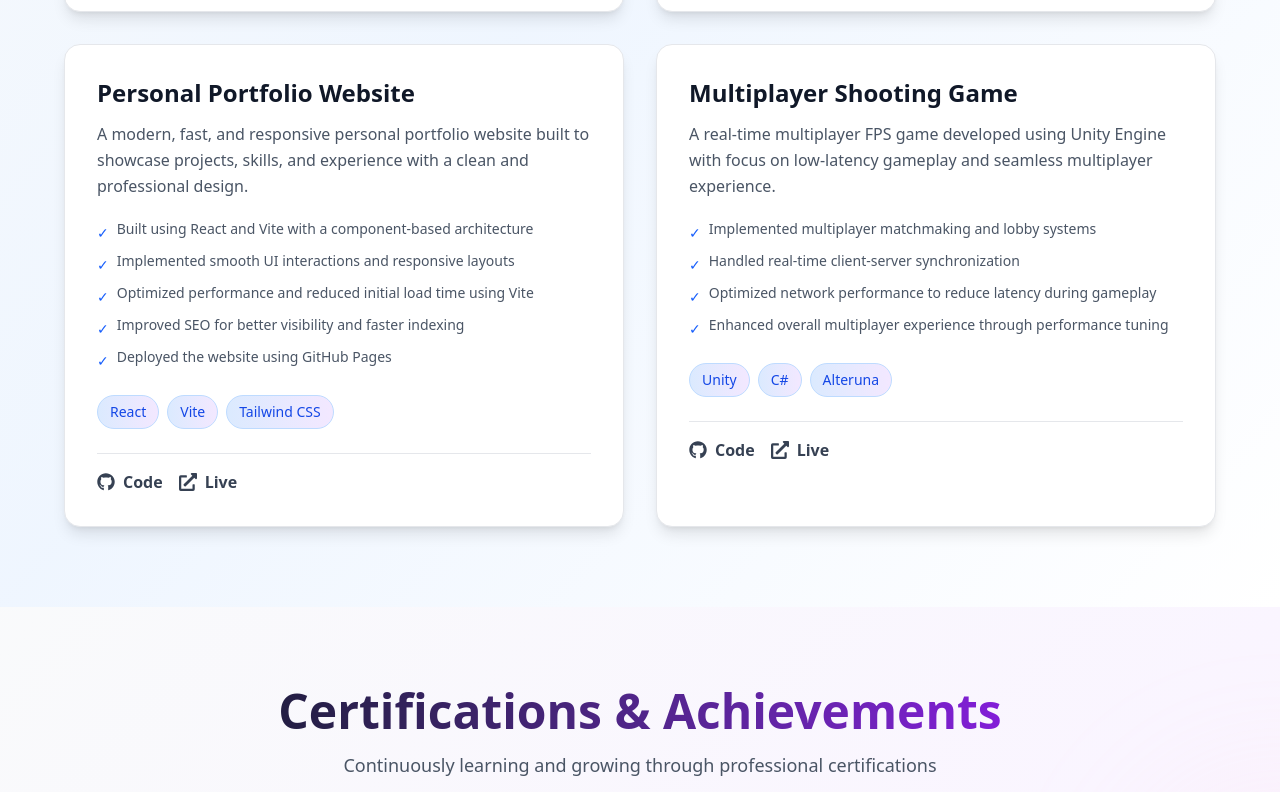
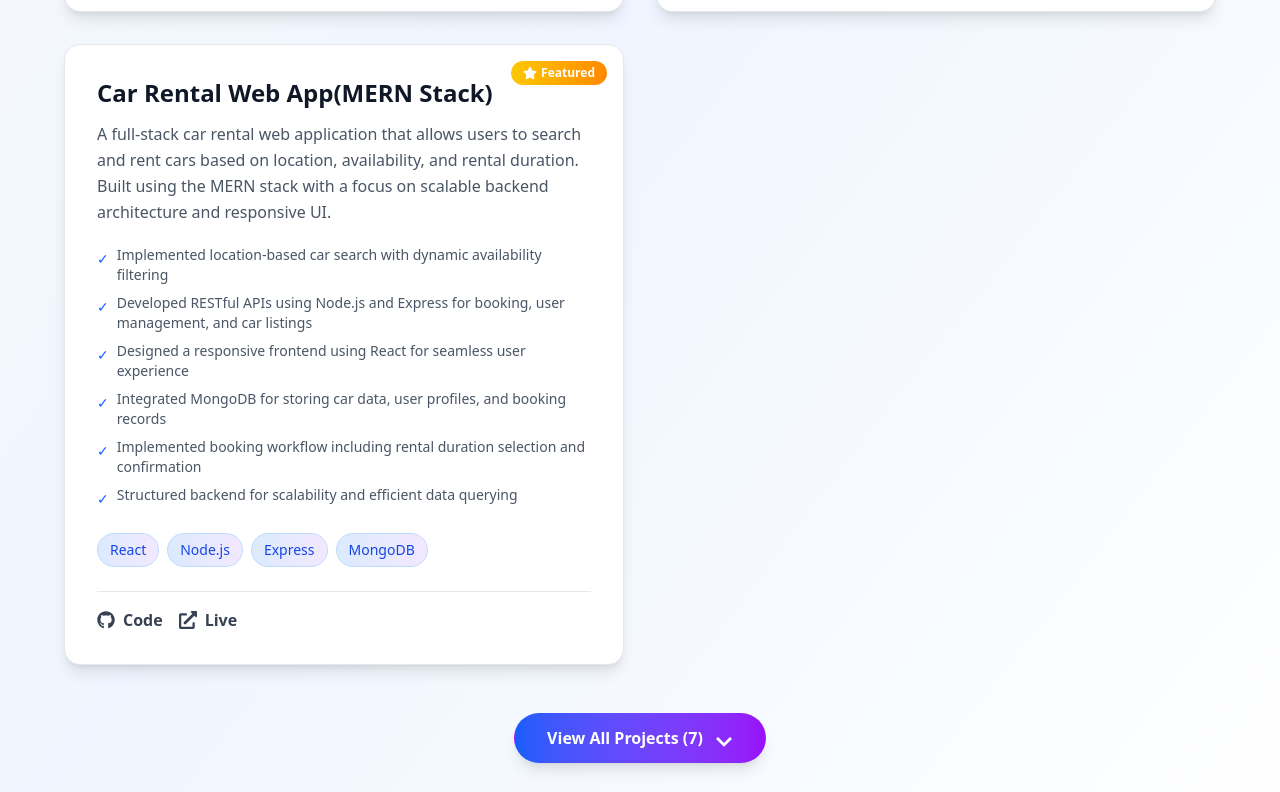
Before and after one commit to gauravvashisht07/GAURAV_PORTFOLIO, a React (Vite) app in the folder portfolio/: page / in a window 1280 px wide. Shown: the part 5268-6060 px from the top of the page. Built offline with nearby package versions, Linux system fonts and the light colour scheme.

Commit message:
Adding More Projects and  Enhance Project Section

```diff
--- a/portfolio/src/components/Projects.jsx
+++ b/portfolio/src/components/Projects.jsx
@@ -1,5 +1,7 @@
 import { motion } from "framer-motion";
-import { FaGithub, FaExternalLinkAlt, FaStar } from "react-icons/fa";
+import { FaGithub, FaExternalLinkAlt, FaStar, FaChevronDown } from "react-icons/fa";
+import { useState } from "react";
+
 const projects = [
   {
     title: "Astrology Website (Freelance)",
@@ -13,8 +15,8 @@ const projects = [
       "Delivered a live website hosted on GitHub Pages",
     ],
     tech: ["HTML", "CSS", "JavaScript"],
-    live: "#",
-    github: "#",
+    live: "https://gauravvashisht07.github.io/ASTROLOGY-WEBSITE/",
+    github: "https://github.com/gauravvashisht07/ASTROLOGY-WEBSITE",
     featured: true,
   },
   {
@@ -30,7 +32,7 @@ const projects = [
     ],
     tech: ["Node.js", "MongoDB", "Tailwind CSS"],
     live: "#",
-    github: "#",
+    github: "https://github.com/gauravvashisht07/LOST-FOUND-PORTAL",
     featured: true,
   },
   {
@@ -45,8 +47,8 @@ const projects = [
       "Deployed the website using GitHub Pages",
     ],
     tech: ["React", "Vite", "Tailwind CSS"],
-    live: "#",
-    github: "#",
+    live: "https://gaurav-portfolio-live.vercel.app/",
+    github: "https://github.com/gauravvashisht07/GAURAV_PORTFOLIO",
     featured: false,
   },
   {
@@ -64,9 +66,62 @@ const projects = [
     github: "#",
     featured: false,
   },
+  {
+  title: "Blinkit Clone (Frontend UI Project)",
+  description:
+    "A responsive frontend clone of the Blinkit website built using pure HTML and CSS, focusing on layout structuring, pixel-perfect design, and responsive user interface implementation.",
+  points: [
+    "Recreated Blinkit's homepage layout including navbar, product sections, banners, and footer",
+    "Implemented responsive design using Flexbox and CSS Grid",
+    "Designed reusable UI components for product cards and category sections",
+    "Ensured mobile responsiveness across different screen sizes",
+    "Improved layout alignment and spacing to closely match the original website design"
+  ],
+  tech: ["HTML", "CSS", "Responsive Design"],
+  live: "https://gauravvashisht07.github.io/BLINKIT-CLONE/",
+  github: "https://github.com/gauravvashisht07/BLINKIT-CLONE",
+  featured: false,
+},
+{
+  title: "Car Rental Web App(MERN Stack)",
+  description:
+    "A full-stack car rental web application that allows users to search and rent cars based on location, availability, and rental duration. Built using the MERN stack with a focus on scalable backend architecture and responsive UI.",
+  points: [
+    "Implemented location-based car search with dynamic availability filtering",
+    "Developed RESTful APIs using Node.js and Express for booking, user management, and car listings",
+    "Designed a responsive frontend using React for seamless user experience",
+    "Integrated MongoDB for storing car data, user profiles, and booking records",
+    "Implemented booking workflow including rental duration selection and confirmation",
+    "Structured backend for scalability and efficient data querying"
+  ],
+  tech: ["React", "Node.js", "Express", "MongoDB"],
+  live: "#",
+  github: "https://github.com/gauravvashisht07/CAR_RENTAL_WEBSITE",
+  featured: true,
+},
+{
+  title: "Calculator Web Application",
+  description:
+    "A responsive calculator web application built using HTML, CSS, and JavaScript to perform basic arithmetic operations with a clean and user-friendly interface.",
+  points: [
+    "Implemented core arithmetic operations including addition, subtraction, multiplication, and division",
+    "Designed a structured button layout with intuitive user interaction",
+    "Handled input validation and calculation logic using JavaScript",
+    "Built a responsive UI with modern styling and hover effects",
+    "Optimized layout for both desktop and mobile screen sizes"
+  ],
+  tech: ["HTML", "CSS", "JavaScript"],
+  live: "https://gauravvashisht07.github.io/CALCULATOR/",
+  github: "https://github.com/gauravvashisht07/CALCULATOR",
+  featured: false,
+},
+
+
 ];
 
 const Projects = () => {
+  const [showAll, setShowAll] = useState(false);
+
   const container = {
     hidden: { opacity: 0 },
     show: {
@@ -76,6 +131,9 @@ const Projects = () => {
       },
     },
   };
+
+  // Filter projects: show featured first, then all if expanded
+  const displayedProjects = showAll ? projects : projects.filter(p => p.featured);
 
   return (
     <section
@@ -109,7 +167,7 @@ const Projects = () => {
           viewport={{ once: true }}
           className="grid gap-8 md:grid-cols-2"
         >
-          {projects.map((project, index) => (
+          {displayedProjects.map((project, index) => (
             <motion.div
               key={index}
               initial={{ opacity: 0, y: 20 }}
@@ -197,6 +255,58 @@ const Projects = () => {
             </motion.div>
           ))}
         </motion.div>
+
+        {/* Show All/Hide Button */}
+        {!showAll && (
+          <motion.div
+            initial={{ opacity: 0, y: 20 }}
+            whileInView={{ opacity: 1, y: 0 }}
+            transition={{ duration: 0.5 }}
+            viewport={{ once: true }}
+            className="flex justify-center mt-12"
+          >
+            <motion.button
+              onClick={() => setShowAll(true)}
+              whileHover={{ scale: 1.05 }}
+              whileTap={{ scale: 0.95 }}
+              className="flex items-center gap-3 px-8 py-3 rounded-full font-bold text-white bg-gradient-to-r from-blue-600 to-purple-600 hover:from-blue-700 hover:to-purple-700 shadow-lg hover:shadow-xl transition-all cursor-pointer border border-transparent hover:border-blue-400"
+            >
+              View All Projects ({projects.length})
+              <motion.div
+                animate={{ y: [0, 6, 0] }}
+                transition={{ duration: 1.5, repeat: Infinity }}
+              >
+                <FaChevronDown className="text-lg" />
+              </motion.div>
+            </motion.button>
+          </motion.div>
+        )}
+
+        {/* Hide/Show Less Button */}
+        {showAll && (
+          <motion.div
+            initial={{ opacity: 0, y: 20 }}
+            whileInView={{ opacity: 1, y: 0 }}
+            transition={{ duration: 0.5 }}
+            viewport={{ once: true }}
+            className="flex justify-center mt-12"
+          >
+            <motion.button
+              onClick={() => setShowAll(false)}
+              whileHover={{ scale: 1.05 }}
+              whileTap={{ scale: 0.95 }}
+              className="flex items-center gap-3 px-8 py-3 rounded-full font-bold text-white bg-gradient-to-r from-gray-600 to-gray-700 hover:from-gray-700 hover:to-gray-800 shadow-lg hover:shadow-xl transition-all cursor-pointer border border-transparent hover:border-gray-500"
+            >
+              Show Featured Only
+              <motion.div
+                animate={{ y: [0, -6, 0] }}
+                transition={{ duration: 1.5, repeat: Infinity }}
+              >
+                <FaChevronDown className="text-lg rotate-180" />
+              </motion.div>
+            </motion.button>
+          </motion.div>
+        )}
       </div>
     </section>
   );
```
Also changed, not shown: 2 other files (tests, documents, lock files or other folders).
